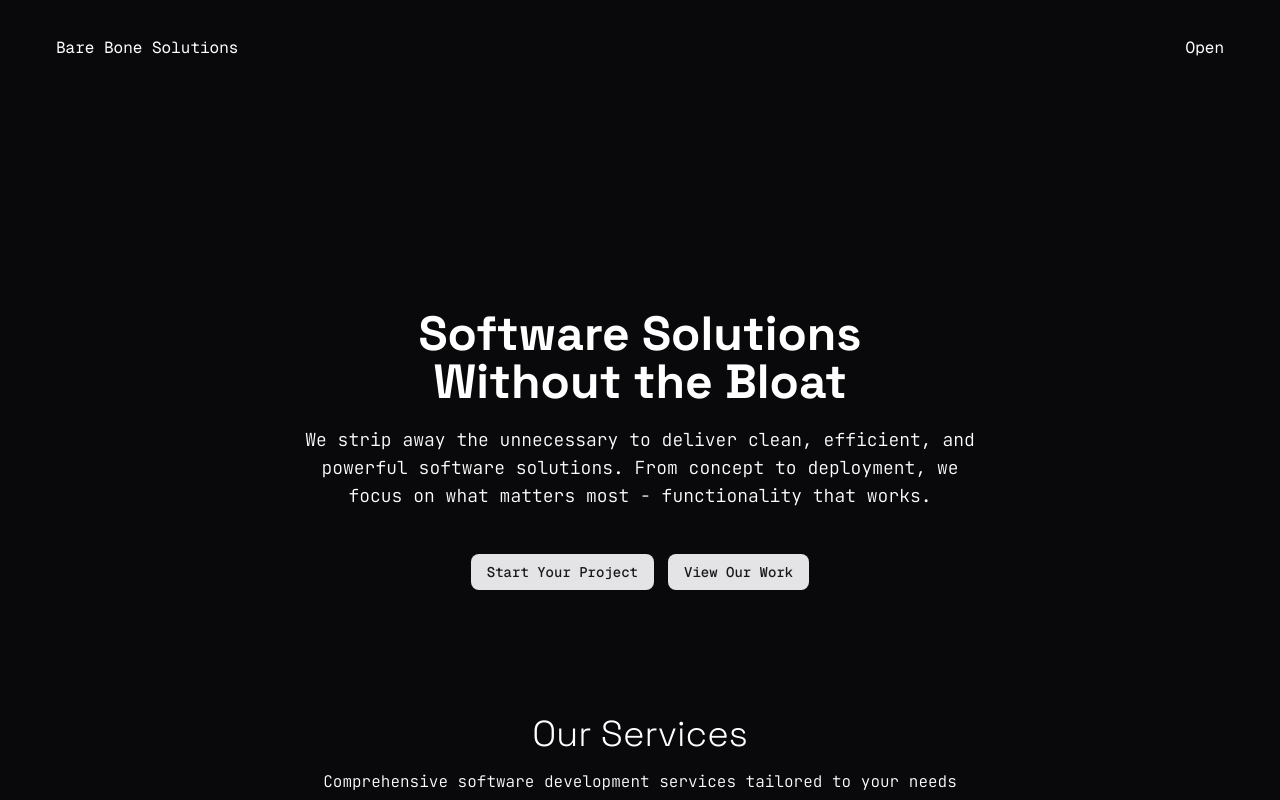
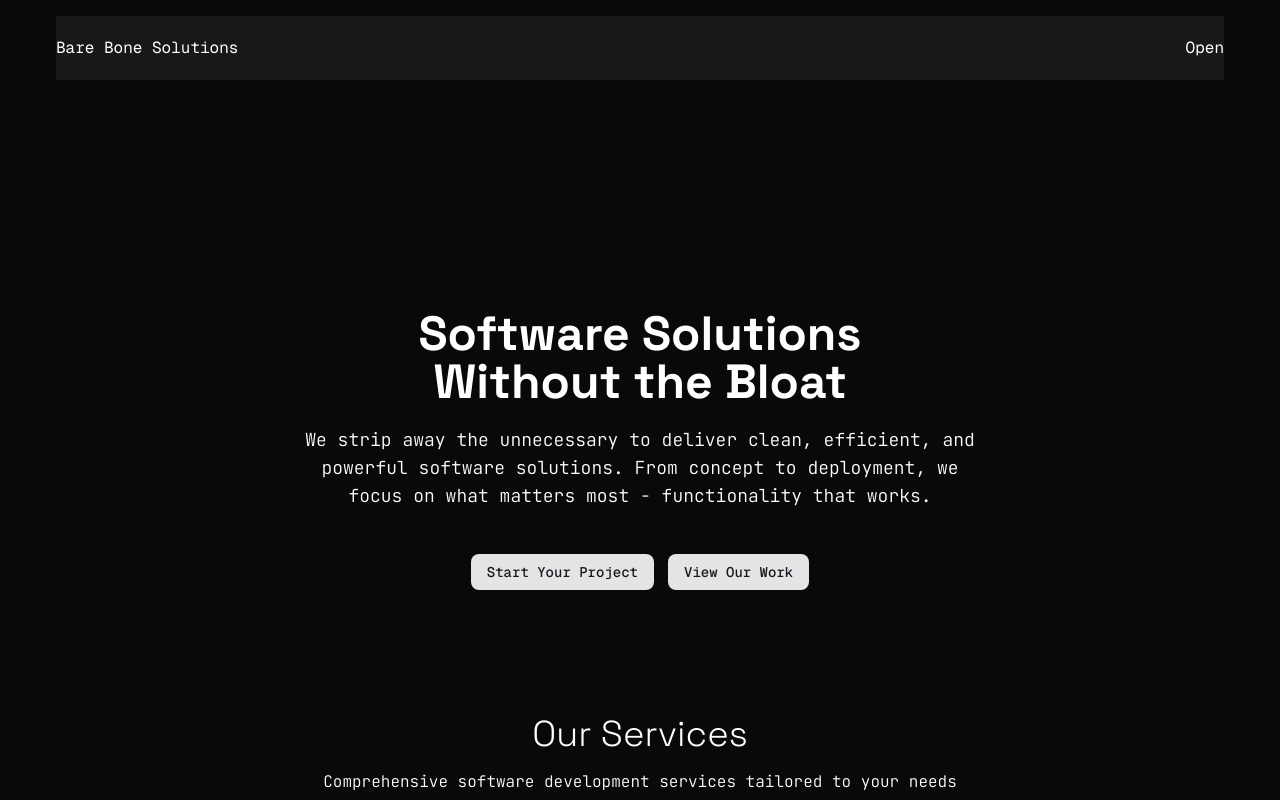
Before and after one commit to bare-bones-solutions/barebones-site, a Next.js app: page / in a window 1280 px wide. Shown: the top 800 px of the page. Built offline with nearby package versions, Linux system fonts and the light colour scheme; a web font is replaced by a local one.

Commit message:
set nav background color

```diff
--- a/src/app/globals.css
+++ b/src/app/globals.css
@@ -128,6 +128,10 @@
     @apply bg-background text-foreground;
   }
 
+  nav {
+    background-color: var(--card);
+  }
+
   h1,
   h2,
   h3 {
```
